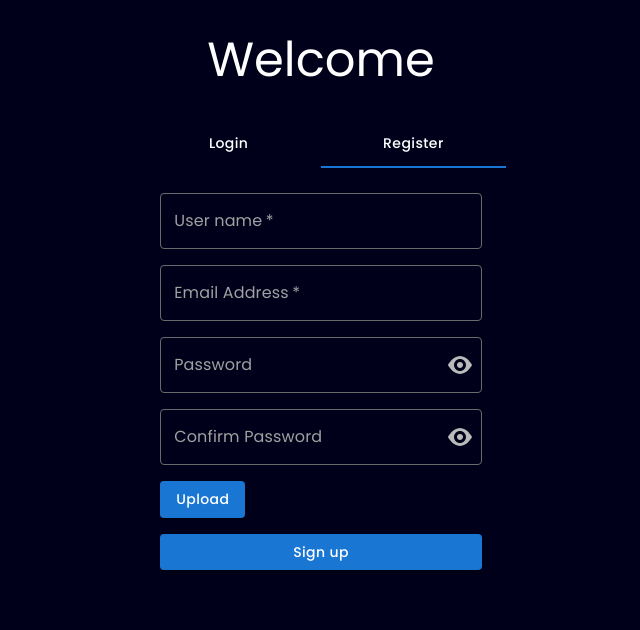
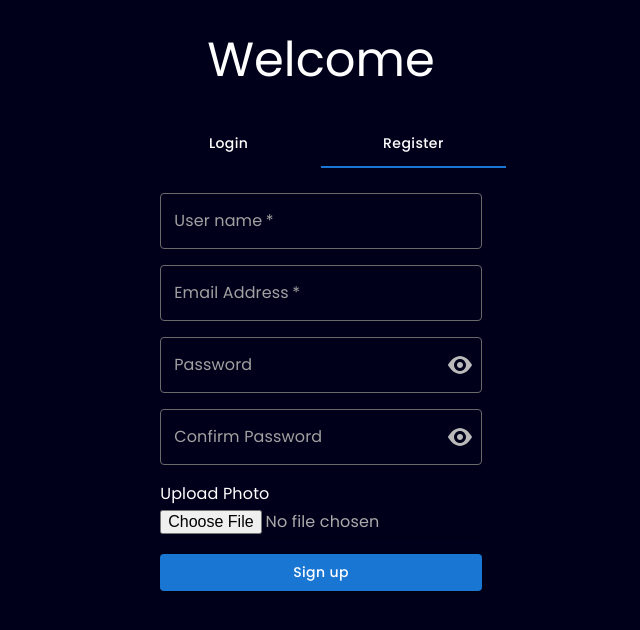
Before and after one commit to codeComet/mern-chat-app, a React (Vite) app in the folder client/: page / in a window 1280 px wide. Shown: the top 630 px of the page, without its empty margins (319-959 px from the left). Built offline with nearby package versions, Linux system fonts and the light colour scheme.

Commit message:
upload photo needs work

```diff
--- a/client/src/components/auth/Login.jsx
+++ b/client/src/components/auth/Login.jsx
@@ -123,6 +123,9 @@ const Login = () => {
         >
           Sign In
         </Button>
+        <Button color="error" fullWidth variant="contained" type="submit">
+          Sign In as a guest
+        </Button>
       </form>
     </Box>
   );
--- a/client/src/components/auth/Register.jsx
+++ b/client/src/components/auth/Register.jsx
@@ -9,6 +9,7 @@ import {
   IconButton,
   Button,
   Input,
+  FormLabel,
 } from "@mui/material";
 import { GoEye, GoEyeClosed } from "react-icons/go";
 import toast from "react-hot-toast";
@@ -29,6 +30,7 @@ const Register = () => {
     signUpUserEmail: "",
     signUpPassword: "",
     signUpConfirmPassword: "",
+    signUpUserImage: null,
   });
   const [showPassword, setShowPassword] = useState(false);
 
@@ -40,10 +42,16 @@ const Register = () => {
       toast.success("Signup Successful!!!!!", { style: successStyles });
     }
   };
+
   const handleChangeSignUpData = (e) => {
     setSignUpData({ ...signUpData, [e.target.name]: e.target.value });
   };
+
   const handleClickShowPassword = () => setShowPassword((show) => !show);
+
+  const handleImageUpload = (newFile) => {
+    setSignUpData({ ...signUpData, signUpUserImage: newFile });
+  };
   return (
     <Box>
       <form onSubmit={handleSignUp}>
@@ -171,18 +179,14 @@ const Register = () => {
           />
         </FormControl>
         <Box sx={{ mt: 2 }}>
-          <label htmlFor="contained-button-file">
+          <FormLabel sx={{ color: "#fff", my: 1 }}>Upload Photo</FormLabel>
           <Input
             accept="image/*"
             id="contained-button-file"
             multiple
             type="file"
-              style={{ display: "none" }}
+            style={{ color: "#aaa" }}
           />
-            <Button variant="contained" component="span">
-              Upload
-            </Button>
-          </label>
         </Box>
         <Button
           color="primary"
```
Lines whose indentation alone changed are shown as unchanged.
